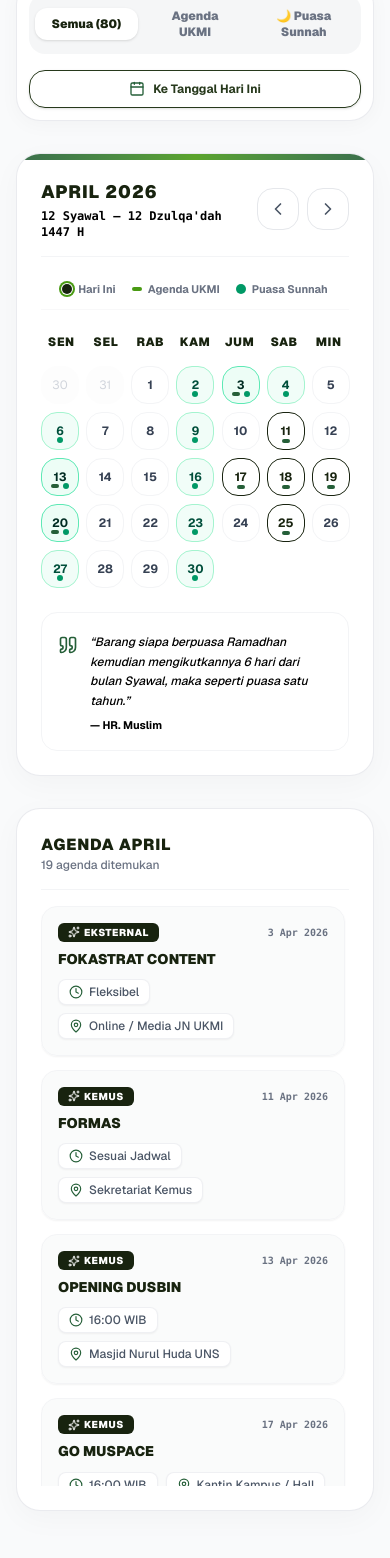
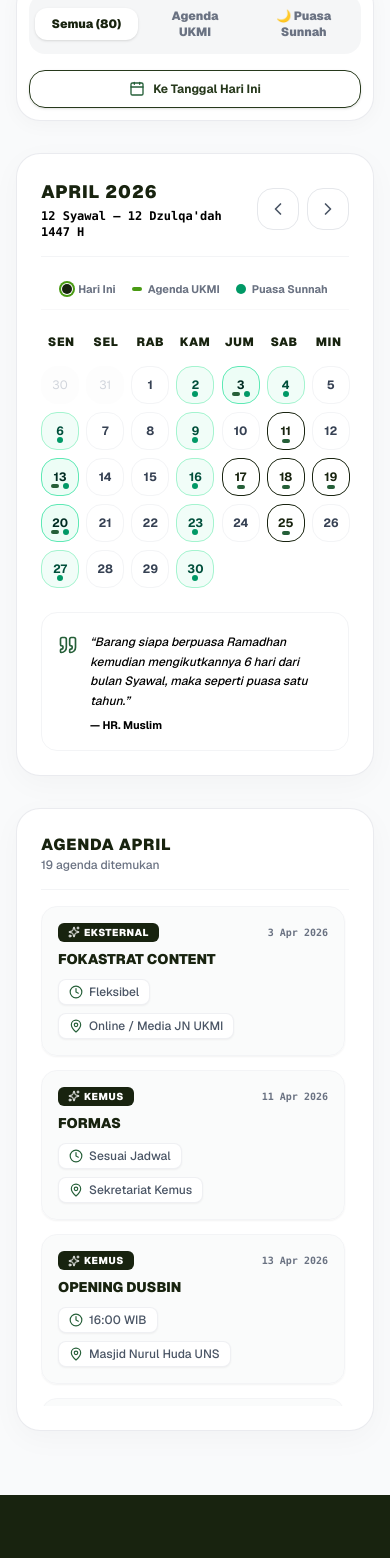
Before and after one commit to JN-UKMI/UKMI2026, a Next.js app: page / in a window 390 px wide. Shown: the part 3391-4949 px from the top of the page. Built offline with nearby package versions, Linux system fonts and the light colour scheme; no server answers.

Commit message:
feat: implement dynamic calendar height adjustment in KalenderInteractive component

```diff
--- a/components/home/KalenderInteractive.tsx
+++ b/components/home/KalenderInteractive.tsx
@@ -1,6 +1,6 @@
 "use client";
 
-import { useState } from "react";
+import { useState, useRef, useEffect } from "react";
 import {
   ChevronLeft,
   ChevronRight,
@@ -38,6 +38,19 @@ export function KalenderInteractive({
   const [currentDate, setCurrentDate] = useState<Date>(defaultDate);
   const [selectedDateStr, setSelectedDateStr] = useState<string | null>(null);
   const [activeCategory, setActiveCategory] = useState<"all" | "kegiatan" | "puasa">("all");
+  const [calendarHeight, setCalendarHeight] = useState<number>(0);
+  const calendarCardRef = useRef<HTMLDivElement>(null);
+
+  useEffect(() => {
+    const updateHeight = () => {
+      if (calendarCardRef.current) {
+        setCalendarHeight(calendarCardRef.current.offsetHeight);
+      }
+    };
+    updateHeight();
+    window.addEventListener("resize", updateHeight);
+    return () => window.removeEventListener("resize", updateHeight);
+  }, []);
 
   const today = new Date();
   const year = currentDate.getFullYear();
@@ -157,9 +170,10 @@ export function KalenderInteractive({
 
         {/* KIRI: GRID KALENDER — tinggi alami, tidak diubah */}
         <div className="lg:col-span-7">
-          <div className="bg-white rounded-3xl border border-gray-200/80 shadow-[0_8px_30px_rgb(0,0,0,0.03)] p-6 md:p-7 flex flex-col justify-between relative overflow-hidden">
-            {/* Top Decorative Line */}
-            <div className="absolute top-0 left-0 right-0 h-1.5 bg-gradient-to-r from-forest-600 via-lime to-forest-600 opacity-90" />
+          <div
+            ref={calendarCardRef}
+            className="bg-white rounded-3xl border border-gray-200/80 shadow-[0_8px_30px_rgb(0,0,0,0.03)] p-6 md:p-7 flex flex-col justify-between relative overflow-hidden"
+          >
 
             <div>
               {/* Header Bulan & Navigasi Panah */}
@@ -305,9 +319,12 @@ export function KalenderInteractive({
           </div>
         </div>
 
-        {/* KANAN: AGENDA CARD */}
+        {/* KANAN: AGENDA CARD — tinggi disamakan dengan card kalender via ref */}
         <div className="lg:col-span-5">
-          <div className="bg-white rounded-3xl border border-gray-200/80 shadow-[0_8px_30px_rgb(0,0,0,0.03)] p-6 md:p-7 flex flex-col">
+          <div
+            className="bg-white rounded-3xl border border-gray-200/80 shadow-[0_8px_30px_rgb(0,0,0,0.03)] p-6 md:p-7 flex flex-col overflow-hidden"
+            style={{ height: calendarHeight > 0 ? `${calendarHeight}px` : "auto" }}
+          >
 
             {/* Header Right Pane */}
             <div className="flex items-center justify-between pb-4 border-b border-gray-100 mb-4 shrink-0">
@@ -330,8 +347,8 @@ export function KalenderInteractive({
               )}
             </div>
 
-            {/* Agenda Cards — tampil 5 card, sisanya scroll di dalam */}
-            <div className="overflow-y-auto space-y-3.5 pr-1" style={{ maxHeight: '580px' }}>
+            {/* Agenda Cards — scroll di dalam card sesuai sisa tinggi */}
+            <div className="flex-1 min-h-0 overflow-y-auto space-y-3.5 pr-1">
               {displayedEvents.length === 0 ? (
                 <div className="h-full flex flex-col items-center justify-center text-center py-16">
                   <CalendarDays className="w-12 h-12 text-gray-300 mb-3" />
--- a/components/kabinet/MemberCard.tsx
+++ b/components/kabinet/MemberCard.tsx
@@ -72,9 +72,6 @@ export function MemberCard({ member }: MemberCardProps) {
 
   return (
     <div className="relative mx-auto w-full max-w-[320px] aspect-[5/8] bg-white rounded-3xl border border-gray-200/80 p-4 md:p-5 shadow-[0_8px_30px_rgb(0,0,0,0.04)] flex flex-col justify-between items-center overflow-hidden transition-all duration-300 hover:-translate-y-1 hover:shadow-[0_20px_40px_rgba(0,0,0,0.08)] hover:border-forest-600/30 group select-none shrink-0">
-
-      {/* Subtle Top Accent Bar */}
-      <div className="absolute top-0 left-0 right-0 h-1 bg-gradient-to-r from-forest-600 via-lime to-forest-600 opacity-90" />
 
       {/* 1. TOP HEADER: LOGO + KARTU TANDA PENGURUS & TOP-RIGHT ROLE */}
       <div className="relative z-10 w-full flex items-center justify-between pb-2 border-b border-gray-100">
```
